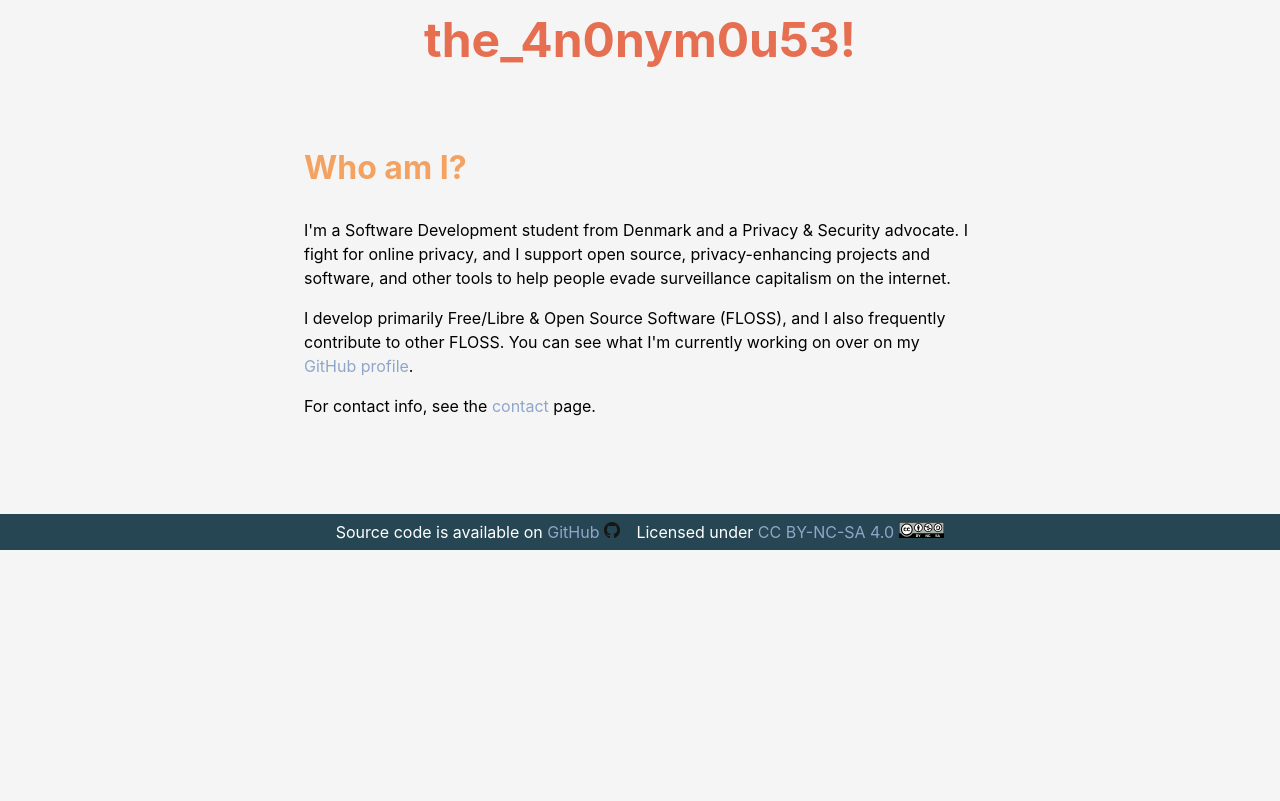
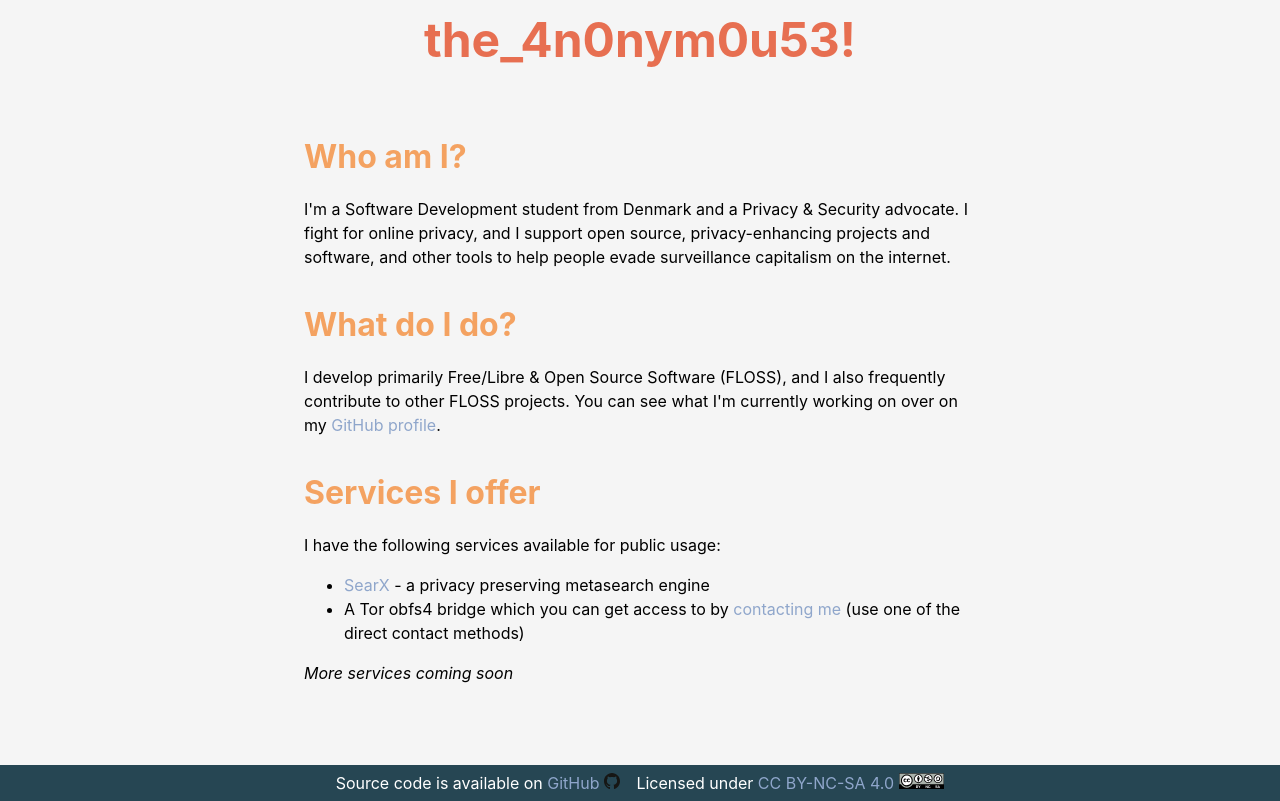
Before and after one commit to samsapti/theanonymouse.xyz, a Svelte app: page /#about in a window 1280 px wide. Shown: the part 505-1306 px from the top of the page. Before the commit the page ends 1055 px from the top, so only its background shows below. Built offline with nearby package versions, Linux system fonts and the light colour scheme.

Commit message:
Update About page

```diff
--- a/src/components/About.svelte
+++ b/src/components/About.svelte
@@ -9,7 +9,7 @@
     <img {src} alt="{name} profile" />
     <h1>Hello from {name}!</h1>
   </div>
-  <div id="about-me">
+  <div class="section">
     <h2>Who am I?</h2>
     <p>
       I'm a Software Development student from Denmark and a Privacy & Security
@@ -17,15 +17,35 @@
       privacy-enhancing projects and software, and other tools to help people
       evade surveillance capitalism on the internet.
     </p>
+  </div>
+  <div class="section">
+    <h2>What do I do?</h2>
     <p>
       I develop primarily Free/Libre & Open Source Software (FLOSS), and I also
-      frequently contribute to other FLOSS. You can see what I'm currently
-      working on over on my
+      frequently contribute to other FLOSS projects. You can see what I'm
+      currently working on over on my
       <a href="https://github.com/theanonymousexyz">GitHub profile</a>.
     </p>
-    <p>
-      For contact info, see the <a href="#contact">contact</a> page.
-    </p>
+  </div>
+  <div class="section">
+    <h2>Services I offer</h2>
+    <p>I have the following services available for public usage:</p>
+    <ul>
+      <li>
+        <span>
+          <a href="https://searx.theanonymouse.xyz">SearX</a>
+          - a privacy preserving metasearch engine
+        </span>
+      </li>
+      <li>
+        <span>
+          A Tor obfs4 bridge which you can get access to by
+          <a href="#contact">contacting me</a>
+          (use one of the direct contact methods)
+        </span>
+      </li>
+    </ul>
+    <em>More services coming soon</em>
   </div>
 </div>
 
@@ -64,13 +84,13 @@
     margin: 3rem auto;
   }
 
-  h2 {
-    color: $accent2;
-    font-size: 2rem;
-    max-width: 75%;
-  }
+  .section {
+    line-height: 1.5;
 
-  #about-me {
-    line-height: 1.5;
+    h2 {
+      color: $accent2;
+      font-size: 2rem;
+      margin: 1rem auto;
+    }
   }
 </style>
--- a/src/components/InfoBar.svelte
+++ b/src/components/InfoBar.svelte
@@ -6,17 +6,14 @@
 <div>
   <span>
     Source code is available on
-    <a
-      target="_blank"
-      href="https://github.com/theanonymousexyz/theanonymouse.xyz"
-    >
+    <a href="https://github.com/theanonymousexyz/theanonymouse.xyz">
       GitHub
       <img src={github} alt="GitHub logo" />
     </a>
   </span>
   <span>
     Licensed under
-    <a target="_blank" href="https://creativecommons.org/licenses/by-nc-sa/4.0">
+    <a href="https://creativecommons.org/licenses/by-nc-sa/4.0">
       CC BY-NC-SA 4.0
       <img
         src={license}
--- a/src/components/NavBar.svelte
+++ b/src/components/NavBar.svelte
@@ -5,13 +5,17 @@
   export let tabs = [];
   export let name: string;
 
+  // Reactively update URL hash
+  $: window.location.hash = currentTab;
+
   // Tab handler function
   function handleTab() {
     let hash = window.location.hash;
-    currentTab = hash.length === 0 ? tabs[0].href : hash;
+
+    if (tabs.some((t) => t.href === hash)) currentTab = hash;
+    else currentTab = tabs[0].href;
   }
 
-  // Set default tab to About page
   onMount(handleTab);
 </script>
 
@@ -63,8 +67,7 @@
       }
 
       .here a,
-      .nav-item:hover,
-      .nav-item:focus {
+      .nav-item:hover {
         background-color: $secondary;
         color: $black;
       }
```
